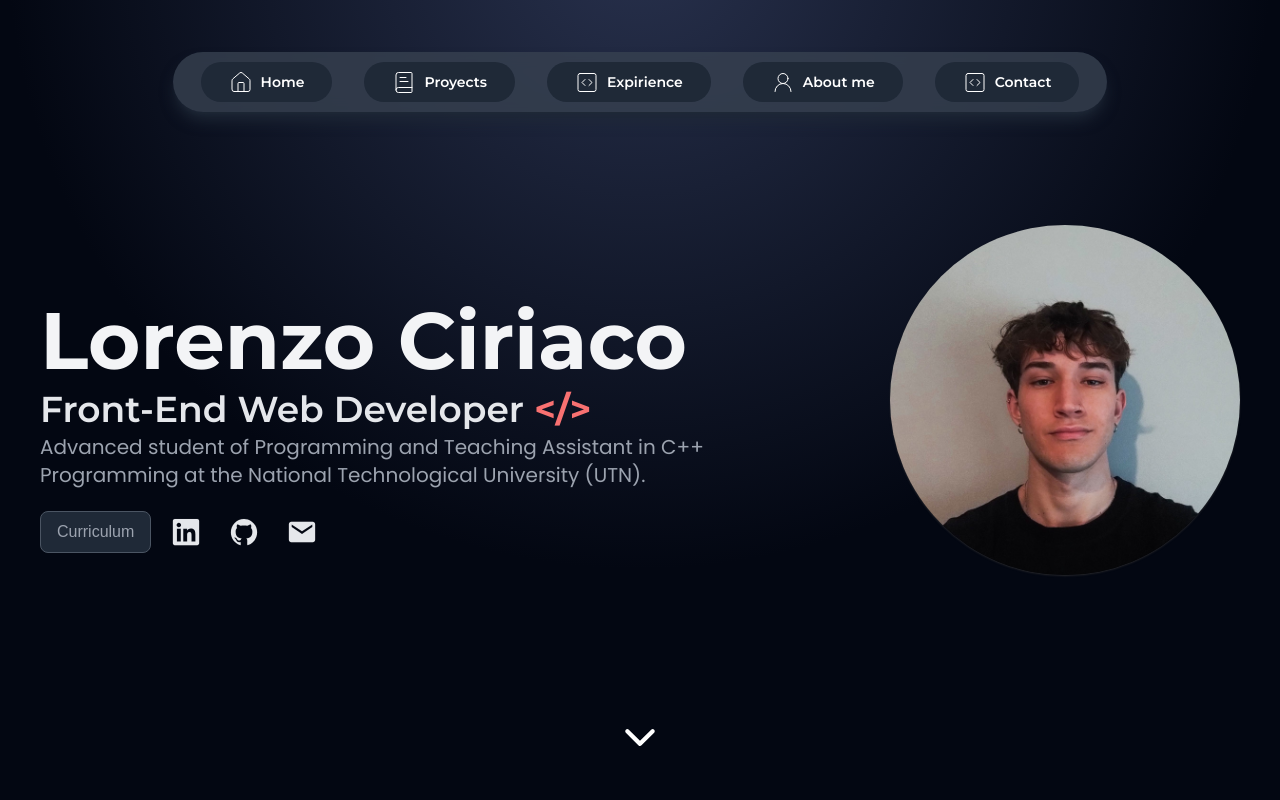
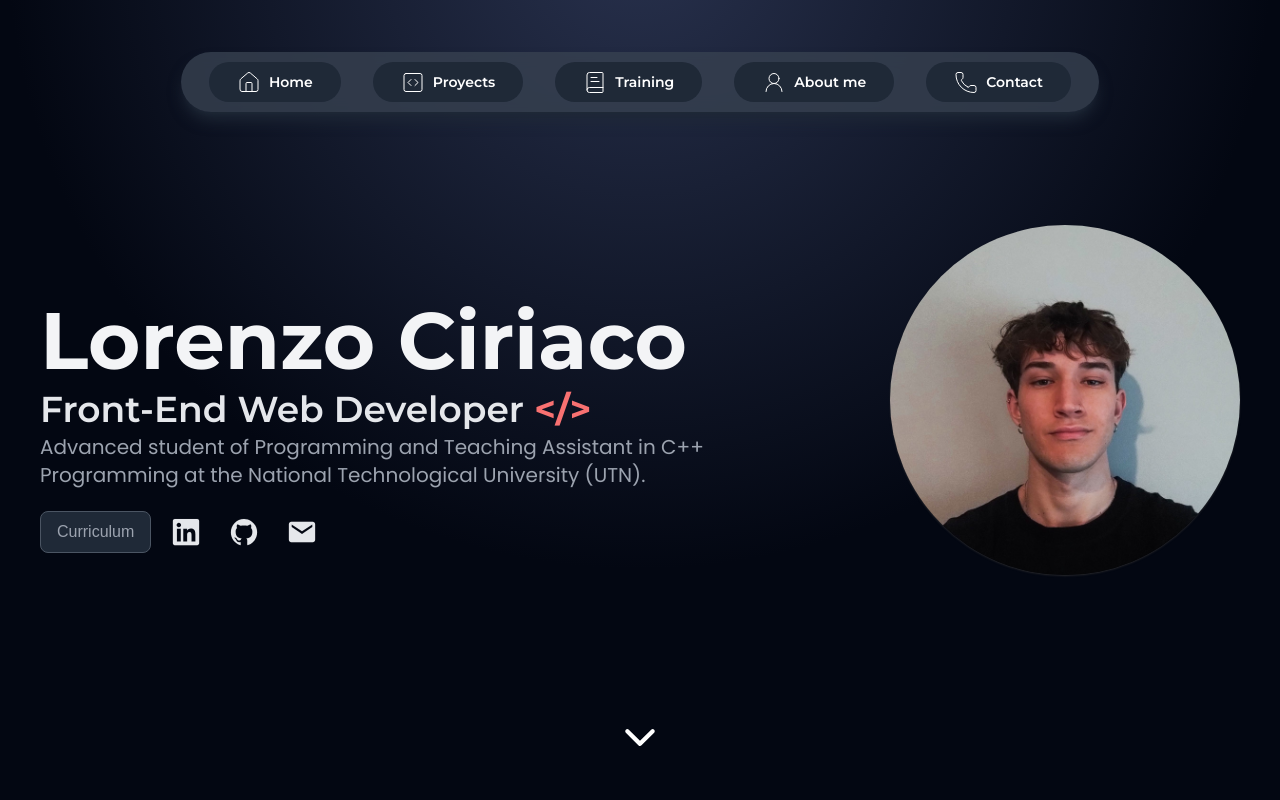
Before and after one commit to Lolociriaco/Portfolio, a Next.js app: page / in a window 1280 px wide. Shown: the top 800 px of the page. Built offline with nearby package versions, Linux system fonts and the light colour scheme; a web font is replaced by a local one.

Commit message:
Updating cv

```diff
--- a/src/app/page.tsx
+++ b/src/app/page.tsx
@@ -1,4 +1,4 @@
-import { Presentation, AboutMe, Expirience, Contact } from "@/components";
+import { Presentation, AboutMe, Training, Contact } from "@/components";
 import Proyects from "@/components/Proyects";
 
 export default function Home() {
@@ -6,7 +6,7 @@ export default function Home() {
     <main className="">
           <Presentation/>
           <Proyects/>
-          <Expirience/>
+          <Training/>
           <AboutMe/>
           <Contact/>
     </main>
--- a/src/components/Expirience.tsx
+++ b/src/components/Training.tsx
@@ -5,7 +5,7 @@ import { motion } from "framer-motion";
 import { HiMiniAcademicCap } from "react-icons/hi2";
 import { Tag } from "./ui/Tag";
 
-export const Expirience = () => {
+export const Training = () => {
 
   const fadeInAnimation = {
     initial: { opacity: 0, y: 100 },
@@ -20,7 +20,7 @@ export const Expirience = () => {
   }
 
   return (
-    <section id="expirience"
+    <section id="training"
       className="flex flex-col justify-center items-center w-full margin_section">
       <div className="flex flex-col lg:flex-row justify-between w-full max_w_section">
 
--- a/src/components/index.ts
+++ b/src/components/index.ts
@@ -6,4 +6,4 @@ export { Presentation } from "./Presentation"
 
 export { Contact } from "./Contact"
 export * from "./AboutMe"
-export * from "./Expirience"
+export * from "./Training"
--- a/src/components/ui/Navbar.tsx
+++ b/src/components/ui/Navbar.tsx
@@ -1,6 +1,5 @@
 "use client"
 import { itemsNavbar } from "@/seed/data";
-// Si usas Next.js
 import useUiStore from "@/utils/ui-store";
 import { AlignJustify } from "lucide-react";
 import { MotionTransition } from "../shared/MotionTransition";
@@ -61,12 +60,12 @@ export const Navbar = () => {
               <button
                 key={item.title}
                 onClick={() => {
-                  const element = document.getElementById(item.link);
-                  element?.scrollIntoView({
-                    behavior: "smooth",
-                    block: "start",
-                  })
-                }}
+                const element = document.getElementById(String(item.link));
+                element?.scrollIntoView({
+
+                  behavior: 'smooth',
+                });
+              }}
               >
                 <span className="flex items-center justify-center gap-2 text-white bg-gray-800 hover: focus:outline-none focus:ring-4 focus:ring-gray-300 font-medium rounded-full text-sm px-7 py-2 xl:mx-3 hover:text-red-400 transition-all duration-200"
 
--- a/src/seed/data.tsx
+++ b/src/seed/data.tsx
@@ -1,4 +1,4 @@
-import { BookText, CodeSquare, HomeIcon, UserRound } from "lucide-react";
+import { BookText, CodeSquare, HomeIcon, Phone, UserRound } from "lucide-react";
 import { JSX } from "react";
 import { FaLinkedin } from "react-icons/fa";
 import { FiPhone } from "react-icons/fi";
@@ -242,13 +242,13 @@ export const itemsNavbar = [
     },
     {
         title: "Proyects",
-        icon: <BookText size={25} strokeWidth={1} />,
+        icon: <CodeSquare size={25} strokeWidth={1} />,
         link: "proyects",
     },
     {
-        title: "Expirience",
-        icon: <CodeSquare size={25} strokeWidth={1} />,
-        link: "expirience",
+        title: "Training",
+        icon: <BookText size={25} strokeWidth={1} />,
+        link: "training",
     },
     {
         title: "About me",
@@ -257,7 +257,7 @@ export const itemsNavbar = [
     },
     {
         title: "Contact",
-        icon: <CodeSquare size={25} strokeWidth={1} />,
+        icon: <Phone size={25} strokeWidth={1} />,
         link: "contact",
     },
 ];
```
Also changed, not shown: 1 other file (tests, documents, lock files or other folders).
